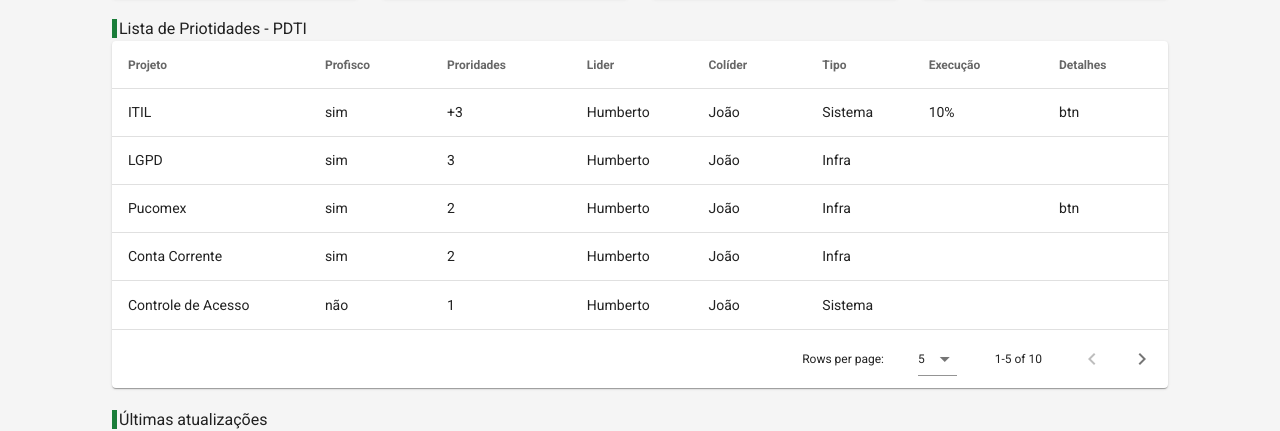
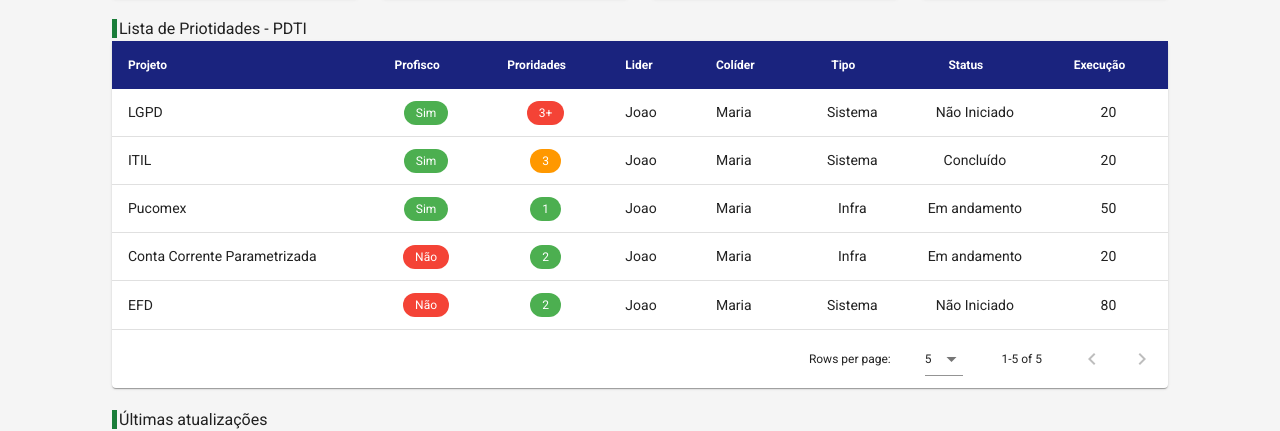
Before and after one commit to Guihumberto/cotec-front, a Nuxt app: page / in a window 1280 px wide. Shown: the part 307-738 px from the top of the page. Built offline with nearby package versions, Linux system fonts and the light colour scheme.

Commit message:
quinta atualização

```diff
--- a/components/painels/listPrioritys.vue
+++ b/components/painels/listPrioritys.vue
@@ -3,10 +3,33 @@
   <span class="Heading 6"> <span class="verticalTag"></span> Lista de Priotidades - PDTI</span>
   <v-data-table
     :headers="headers"
-    :items="desserts"
+    :items="projects"
     :items-per-page="5"
     class="elevation-1"
-  ></v-data-table>
+  >
+    <template v-slot:item.priority="{ item }">
+      <v-chip
+        :color="getColor(item.priority)"
+        dark small
+      >
+        {{ item.priority }}
+      </v-chip>
+    </template>
+    <template v-slot:item.profisco="{ item }">
+      <v-chip
+        :color="getColorProfisco(item.profisco)"
+        dark small
+      >
+        {{ item.profisco ? 'Sim' : 'Não' }}
+      </v-chip>
+    </template>
+    <template v-slot:item.status="{ item }">
+        {{ status(item.status) }}
+    </template>
+    <template v-slot:item.type="{ item }">
+      {{ item.type == 1 ? 'Sistema' : 'Infra' }}
+    </template>
+  </v-data-table>
 </div>
 </template>
 
@@ -20,100 +43,51 @@
             align: 'start',
             sortable: false,
             value: 'name',
+            class:'indigo darken-4 white--text'
           },
-          { text: 'Profisco', value: 'calories' },
-          { text: 'Proridades', value: 'fat' },
-          { text: 'Lider', value: 'carbs' },
-          { text: 'Colíder', value: 'protein' },
-          { text: 'Tipo', value: 'iron' },
-          { text: 'Execução', value: 'execution' },
-          { text: 'Detalhes', value: 'details' },
+          { text: 'Profisco', value: 'profisco', align: 'center', class:'indigo darken-4 white--text'},
+          { text: 'Proridades', value: 'priority', align: 'center', class:'indigo darken-4 white--text'},
+          { text: 'Lider', value: 'lider', class:'indigo darken-4 white--text'},
+          { text: 'Colíder', value: 'colider', class:'indigo darken-4 white--text'},
+          { text: 'Tipo', value: 'type', align: 'center', class:'indigo darken-4 white--text'},
+          { text: 'Status', value: 'status', align: 'center', class:'indigo darken-4 white--text'},
+          { text: 'Execução', value: 'execution', align: 'center', class:'indigo darken-4 white--text'},
         ],
-        desserts: [
-          {
-            name: 'ITIL',
-            calories: 'sim',
-            fat: '+3',
-            carbs: 'Humberto',
-            protein: 'João',
-            iron: 'Sistema',
-            execution: '10%',
-            details: 'btn',
-          },
-          {
-            name: 'LGPD',
-            calories: 'sim',
-            fat: 3,
-             carbs: 'Humberto',
-            protein: 'João',
-            iron: 'Infra'
-          },
-          {
-            name: 'Pucomex',
-            calories: 'sim',
-            fat: 2,
-            carbs: 'Humberto',
-            protein: 'João',
-            iron: 'Infra',
-            details: 'btn',
-          },
-          {
-            name: 'Conta Corrente',
-            calories: 'sim',
-            fat: 2,
-            carbs: 'Humberto',
-            protein: 'João',
-            iron: 'Infra',
-          },
-          {
-            name: 'Controle de Acesso',
-            calories: 'não',
-            fat: 1,
-            carbs: 'Humberto',
-            protein: 'João',
-            iron: 'Sistema',
-          },
-          {
-            name: 'Jelly bean',
-            calories: 'não',
-            fat: 3,
-            carbs: 'Humberto',
-            protein: 'João',
-            iron: '0%',
-          },
-          {
-            name: 'Lollipop',
-            calories: "sim",
-            fat: 1,
-            carbs: 98,
-            protein: 0,
-            iron: '2%',
-          },
-          {
-            name: 'Honeycomb',
-            calories: "sim",
-            fat: 2,
-            carbs: 'Humberto',
-            protein: 'João',
-            iron: '45%',
-          },
-          {
-            name: 'Donut',
-            calories: "não",
-            fat: 2,
-            carbs: 'Humberto',
-            protein: 'João',
-            iron: '22%',
-          },
-          {
-            name: 'KitKat',
-            calories: 'sim',
-            fat: 1,
-            carbs: 65,
-            protein: 7,
-            iron: '6%',
-          },
-        ],
+      }
+    },
+    props:{
+      projects: Array
+    },
+    methods: {
+      getColor (x) {
+        if (x == '3+') return 'red'
+        else if (x == '3') return 'orange'
+        else return 'green'
+      },
+      getColorProfisco (x) {
+        return x
+        ? 'green'
+        : 'red'
+      },
+      status(x){
+        switch(x){
+          case 1:
+            return 'Não Iniciado'
+            break;
+          case 2:
+            return 'Em andamento'
+            break;
+          case 3:
+            return 'Concluído'
+            break;
+          case 99:
+            return 'Paralisado'
+            break;
+          default:
+            return 'nao encontrado'
+        }
+
+
       }
     },
   }
--- a/components/painels/painelQtd.vue
+++ b/components/painels/painelQtd.vue
@@ -146,72 +146,72 @@ export default {
       return total.length
     },
     currentSistemas(){
-      const total = this.projects.filter(el => el.type == "1")
+      const total = this.projects.filter(el => el.status == 2 && el.type == "1")
       return total.length
     },
     currentInfra(){
-      const total = this.projects.filter(el => el.type == "2")
+      const total = this.projects.filter(el => el.status == 2 && el.type == "2")
       return total.length
     },
     currentOutros(){
-      return this.total - this.totalSistemas - this.totalInfra
+      return this.current - this.currentSistemas - this.currentInfra
     },
     currentProfisco(){
-      const total = this.projects.filter(el => el.profisco == true)
+      const total = this.projects.filter(el => el.status == 2 && el.profisco == true)
       return total.length
     },
     currentPriority(){
-      const total = this.projects.filter(el => el.priority == "3")
+      const total = this.projects.filter(el => el.status == 2 && el.priority == "3")
       return total.length
     },
     currentPriorityMais(){
-      const total = this.projects.filter(el => el.priority == "3+")
+      const total = this.projects.filter(el => el.status == 2 && el.priority == "3+")
       return total.length
     },
     concludedSistemas(){
-      const total = this.projects.filter(el => el.type == "1")
+      const total = this.projects.filter(el => el.status == 3 && el.type == "1")
       return total.length
     },
     concludedInfra(){
-      const total = this.projects.filter(el => el.type == "2")
+      const total = this.projects.filter(el => el.status == 3 && el.type == "2")
       return total.length
     },
     concludedOutros(){
-      return this.total - this.totalSistemas - this.totalInfra
+      return this.concluded - this.concludedSistemas - this.concludedInfra
     },
     concludedProfisco(){
-      const total = this.projects.filter(el => el.profisco == true)
+      const total = this.projects.filter(el => el.status == 3 && el.profisco == true)
       return total.length
     },
     concludedPriority(){
-      const total = this.projects.filter(el => el.priority == "3")
+      const total = this.projects.filter(el => el.status == 3 && el.priority == "3")
       return total.length
     },
     concludedPriorityMais(){
-      const total = this.projects.filter(el => el.priority == "3+")
+      const total = this.projects.filter(el => el.status == 3 && el.priority == "3+")
       return total.length
     },
     notStartSistemas(){
-      const total = this.projects.filter(el => el.type == "1")
+      const total = this.projects.filter(el => el.status == 1 && el.type == "1")
       return total.length
     },
     notStartInfra(){
-      const total = this.projects.filter(el => el.type == "2")
+      const total = this.projects.filter(el => el.status == 1 && el.type == "2")
       return total.length
     },
     notStartOutros(){
-      return this.total - this.totalSistemas - this.totalInfra
+      return this.notStart - this.notStartSistemas - this.notStartInfra
     },
     notStartProfisco(){
-      const total = this.projects.filter(el => el.profisco == true)
+      const total = this.projects.filter(el => el.status == 1 && el.profisco == true)
       return total.length
     },
     notStartPriority(){
-      const total = this.projects.filter(el => el.priority == "3")
+      const total = this.projects.filter(el => el.status == 1 && el.priority == "3")
       return total.length
     },
     notStartPriorityMais(){
-      const total = this.projects.filter(el => el.priority == "3+")
+      const total = this.projects.filter(el => el.status == 1 && el.priority == "3+")
       return total.length
     },
   }
--- a/pages/index.vue
+++ b/pages/index.vue
@@ -3,7 +3,7 @@
       <pageItem-breadcrumbs class="mx-0 px-1 py-2" :breadcrumbs="breadcrumbs"/>
 
       <painels-painelQtd :projects="projects" />
-      <painels-listPrioritys />
+      <painels-listPrioritys :projects="projects" />
       <painels-lastUpdate />
       <painels-presentation />
   </v-container>
```
